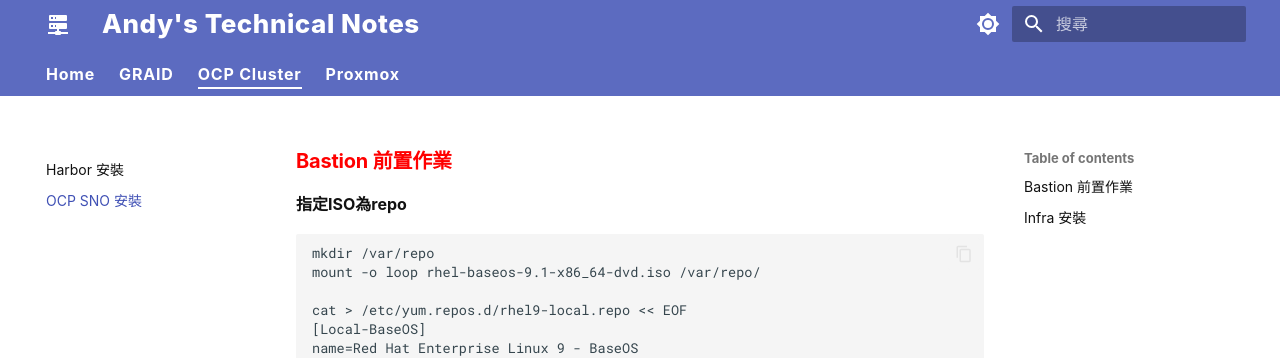
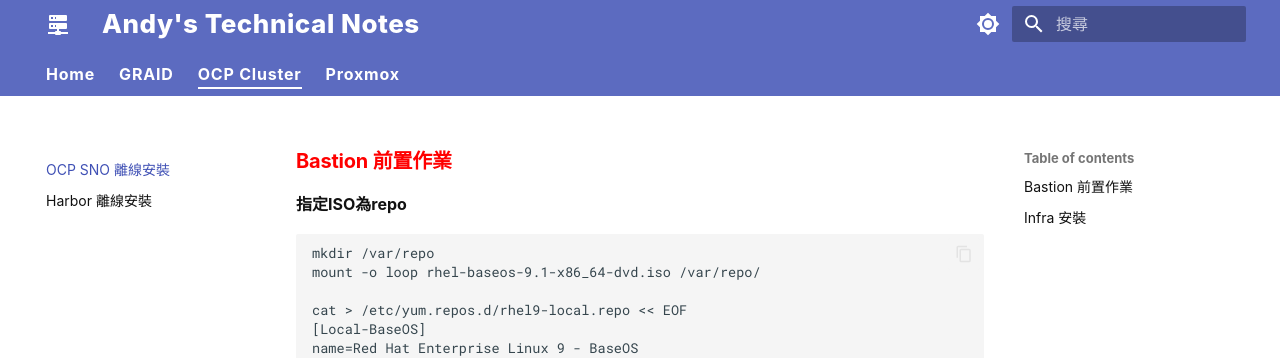
Before and after one commit to Andy0583/Metaage, an MkDocs documentation site: the page built from docs/ocp/snoinstall.md, in a window 1280 px wide. Shown: the top 358 px of the page. Built offline with MkDocs 1.6.1 and Material for MkDocs 9.7.7, drawn with Linux system fonts in a browser that asks for light colours.

Commit message:
Update mkdocs.yml

```diff
--- a/mkdocs.yml
+++ b/mkdocs.yml
@@ -47,7 +47,7 @@ nav:
     - MPS Deployment: graid/mps.md
     - GRAID Log收集: graid/collection.md
   - OCP Cluster:
-    - Harbor 安裝: ocp/harbor.md
-    - OCP SNO 安裝: ocp/snoinstall.md
+    - OCP SNO 離線安裝: ocp/snoinstall.md
+    - Harbor 離線安裝: ocp/harbor.md
   - Proxmox:
     - 初始安裝設定: pve/install.md
```
